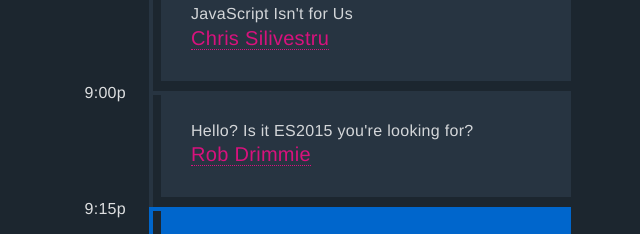
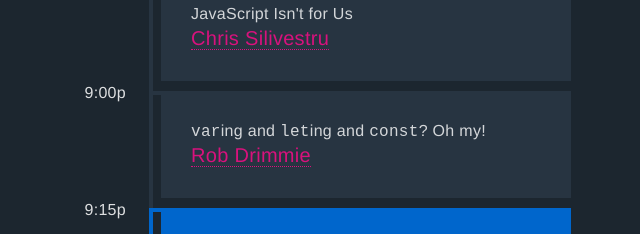
Before and after one commit to corridorjs/corridorjs.github.io, a website: page index.html in a window 1280 px wide. Shown: the part 1620-1854 px from the top of the page, 319-959 px from the left. Drawn offline with Linux system fonts and the light colour scheme.

Commit message:
Narrower, more accurate title

```diff
--- a/index.html
+++ b/index.html
@@ -140,7 +140,7 @@
             To add yourself to this slot, change the following two lines
             and add a short description paragraph in the pull request.
           -->
-          <small>Hello? Is it ES2015 you're looking for?</small>
+          <small><code>var</code>ing and <code>let</code>ing and <code>const</code>? Oh my!</small>
           <div><a href="https://twitter.com/RobDrimmie">Rob Drimmie</a></div>
         </li>
         <li class="point">
```
